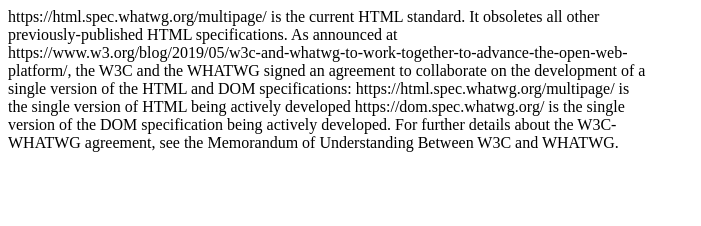
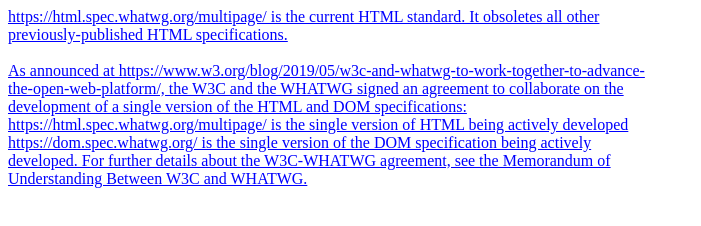
Before and after one commit to asdana0220/-text, a plain HTML site: page Exercise/Exervcise01/Exercise02/indel.html in a window 1280 px wide. Shown: the whole page, without its empty margins (0-701 px from the left). Drawn offline with Linux system fonts and the light colour scheme.

Commit message:
第一個超連結

```diff
--- a/Exercise/Exervcise01/Exercise02/indel.html
+++ b/Exercise/Exervcise01/Exercise02/indel.html
@@ -11,10 +11,10 @@
 <body>
     <div style="width: 50vw;">
         <!-- 修改以下部份 -->
-        https://html.spec.whatwg.org/multipage/ is the current HTML standard. It obsoletes all other previously-published HTML specifications.
-
+        <a href="https://html.spec.whatwg.org/multipage/" style="color: blue;">https://html.spec.whatwg.org/multipage/ is the current HTML standard. It obsoletes all other previously-published HTML specifications.<br/>
+<br/>
         As announced at https://www.w3.org/blog/2019/05/w3c-and-whatwg-to-work-together-to-advance-the-open-web-platform/, the W3C and the WHATWG signed an agreement to collaborate on the development of a single version of the HTML and DOM specifications:
-
+<br/>
         https://html.spec.whatwg.org/multipage/ is the single version of HTML being actively developed
         https://dom.spec.whatwg.org/ is the single version of the DOM specification being actively developed.
 
```
